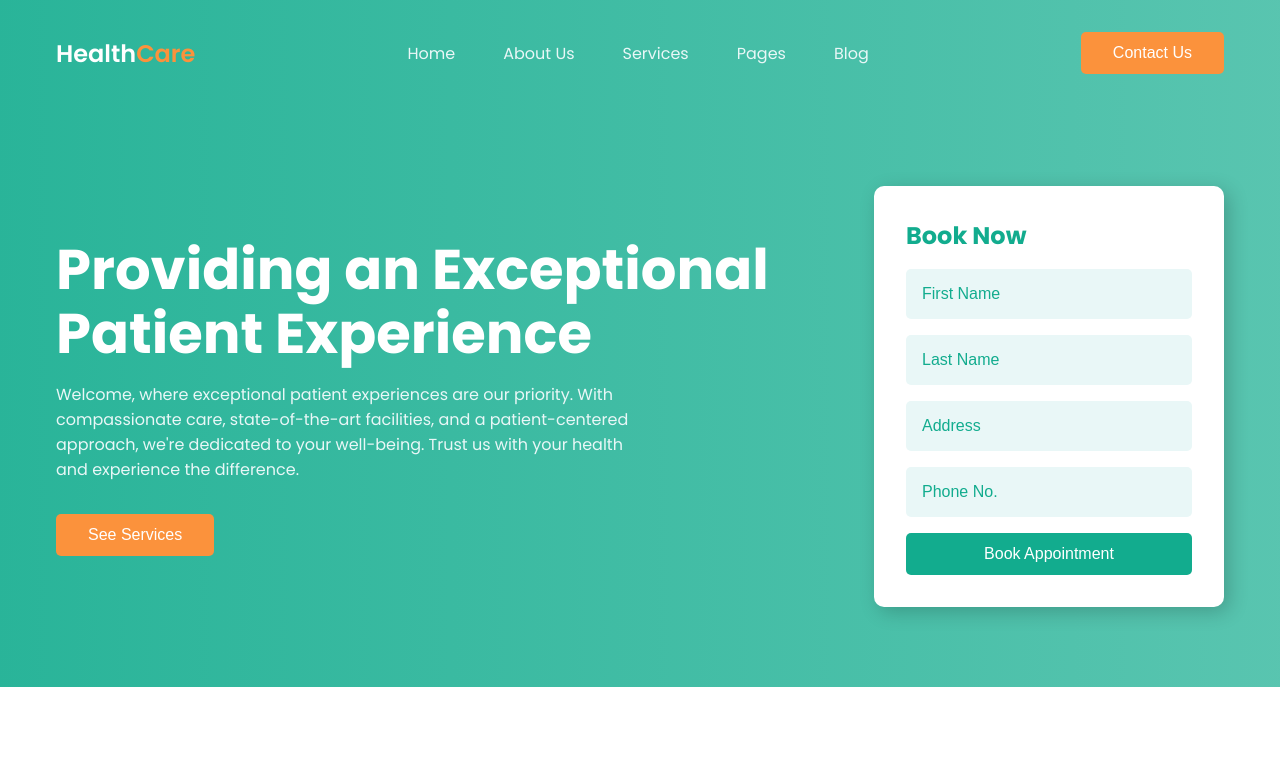
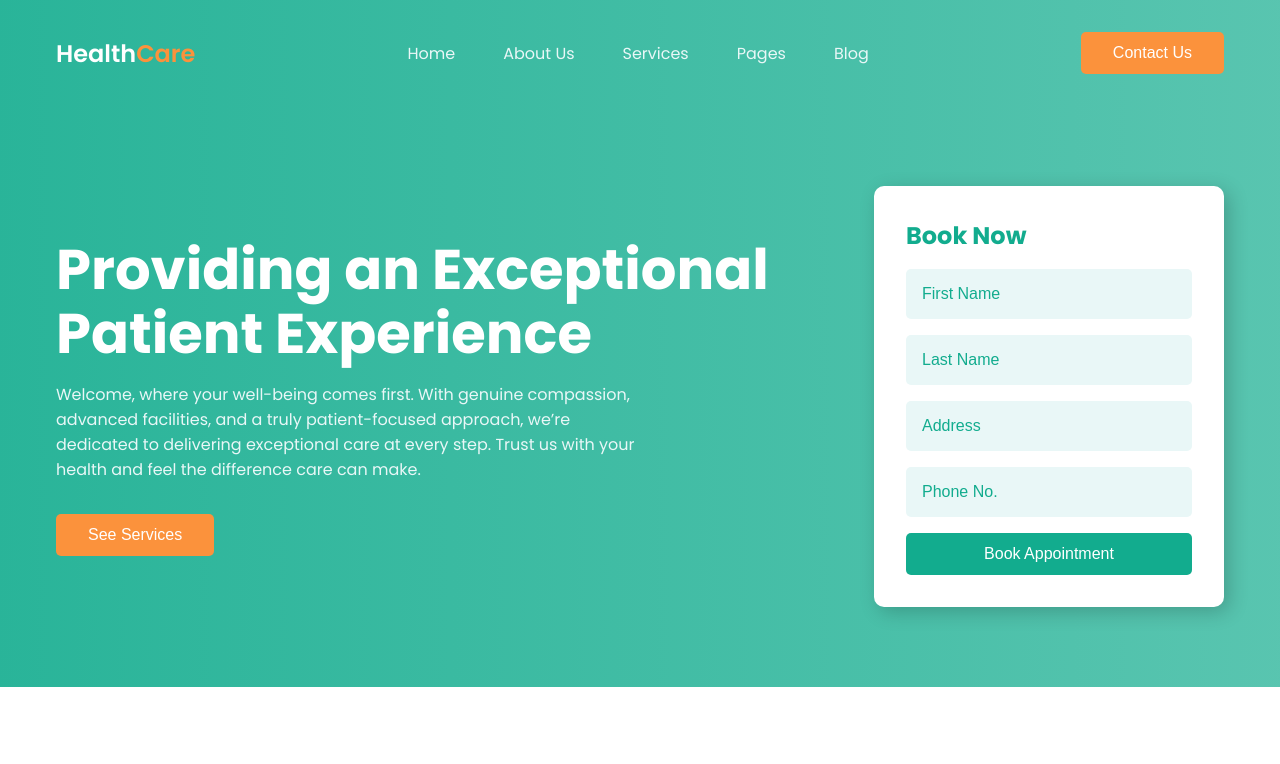
Before and after one commit to theblackeye50/HEALTH-CARE, a plain HTML site: page index.html in a window 1280 px wide. Shown: the top 764 px of the page. Drawn offline with nearby package versions, Linux system fonts and the light colour scheme.

Commit message:
index.html

```diff
--- a/index.html
+++ b/index.html
@@ -27,10 +27,11 @@
         <div class="header__content">
           <h1>Providing an Exceptional Patient Experience</h1>
           <p>
-            Welcome, where exceptional patient experiences are our priority.
-            With compassionate care, state-of-the-art facilities, and a
-            patient-centered approach, we're dedicated to your well-being. Trust
-            us with your health and experience the difference.
+             Welcome, where your well-being comes first. With genuine
+            compassion, advanced facilities, and a truly patient-focused
+            approach, we’re dedicated to delivering exceptional care at every
+            step. Trust us with your health and feel the difference care can
+            make.
           </p>
           <button class="btn">See Services</button>
         </div>
```
